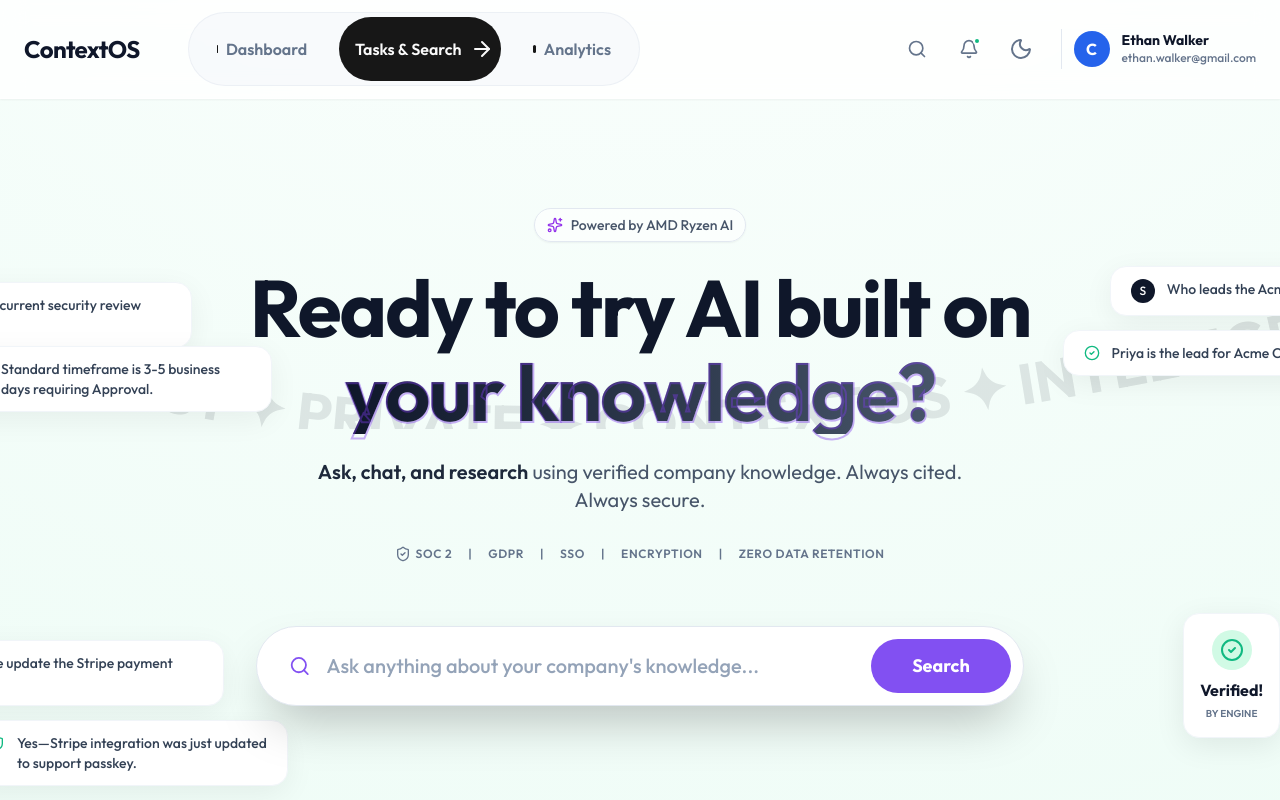
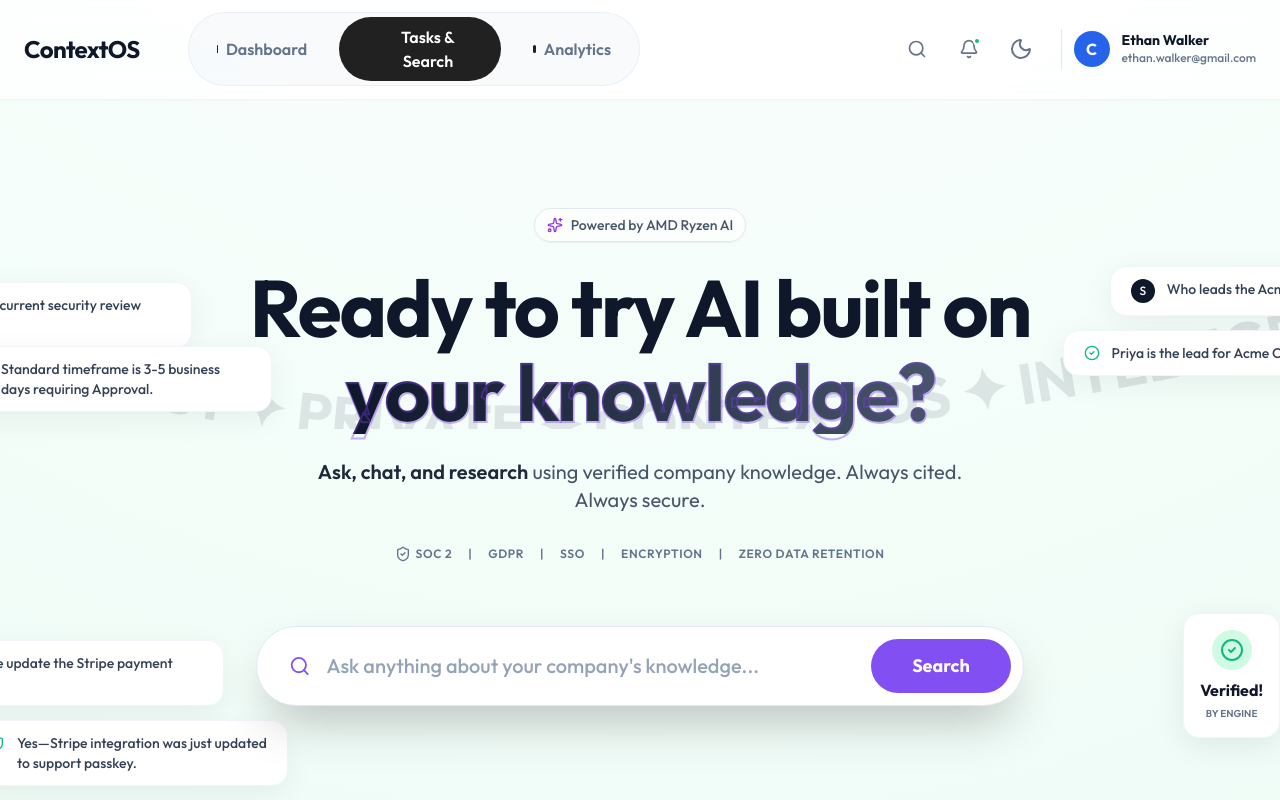
Before and after one commit to Cyansiiii/ContexOS, a React (Vite) app in the folder frontend/: page / in a window 1280 px wide. Shown: the top 800 px of the page. Built offline with nearby package versions, Linux system fonts and the light colour scheme.

Commit message:
Fix InteractiveHoverButton completely to perfectly match previous minimalist navbar design

```diff
--- a/frontend/src/components/ui/interactive-hover-button.jsx
+++ b/frontend/src/components/ui/interactive-hover-button.jsx
@@ -1,5 +1,4 @@
-import { ArrowRight } from "lucide-react"
-
+import React from "react"
 import { cn } from "@/lib/utils"
 
 export function InteractiveHoverButton({
@@ -10,22 +9,17 @@ export function InteractiveHoverButton({
   return (
     <button
       className={cn(
-        "group bg-background relative w-auto cursor-pointer overflow-hidden rounded-full border p-2 px-6 text-center font-semibold",
+        "group relative w-auto cursor-pointer overflow-hidden rounded-full px-6 py-2 text-center font-semibold transition-all duration-300",
         className
       )}
       {...props}>
-      <div className="flex items-center gap-2">
+      <div className="flex items-center gap-2 relative z-10">
         <div
-          className="bg-primary h-2 w-2 rounded-full transition-all duration-300 group-hover:scale-[100.8] group-data-[active=true]:scale-[100.8]"></div>
+          className="bg-[#212121] dark:bg-white h-2 w-2 rounded-full transition-transform duration-500 group-hover:scale-[100] group-data-[active=true]:scale-[100] origin-center relative z-0"></div>
         <span
-          className="inline-block transition-all duration-300 group-hover:translate-x-12 group-hover:opacity-0 group-data-[active=true]:translate-x-12 group-data-[active=true]:opacity-0">
+          className="relative z-10 inline-block transition-colors duration-300 group-hover:text-white dark:group-hover:text-[#212121] group-data-[active=true]:text-white dark:group-data-[active=true]:text-[#212121]">
           {children}
         </span>
-      </div>
-      <div
-        className="text-primary-foreground absolute top-0 z-10 flex h-full w-full translate-x-12 items-center justify-center gap-2 opacity-0 transition-all duration-300 group-hover:-translate-x-5 group-hover:opacity-100 group-data-[active=true]:-translate-x-5 group-data-[active=true]:opacity-100">
-        <span>{children}</span>
-        <ArrowRight />
       </div>
     </button>
   );
```
